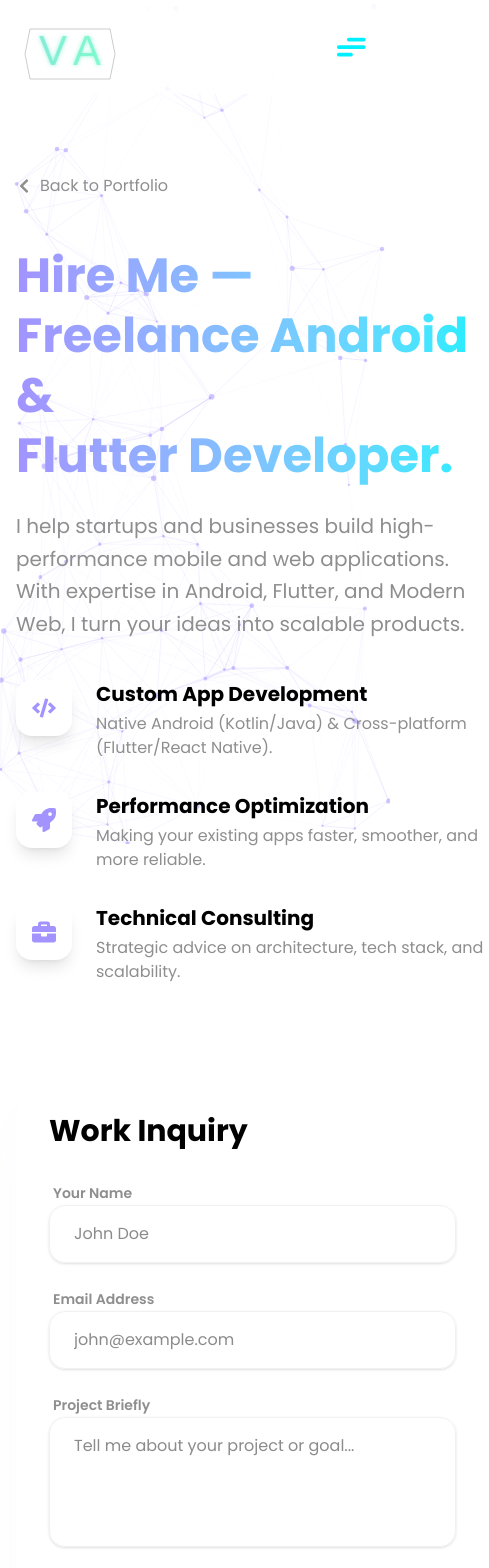
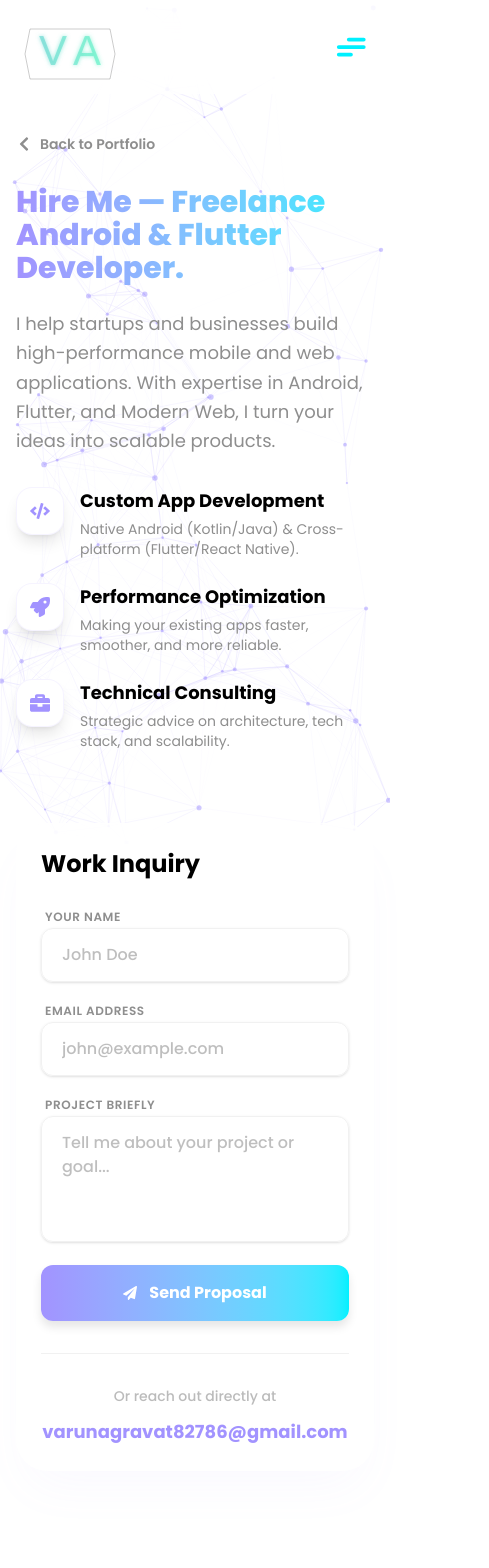
Before and after one commit to varunagravat/3d-portfolio-main, a Next.js app: page /hire-me in a window 390 px wide. Shown: the top 1568 px of the page, 489 px wide, since content can reach past the window. After the commit the page ends 1511 px from the top, so only its background shows below. Built offline with nearby package versions, Linux system fonts and the light colour scheme; a web font is replaced by a local one.

Commit message:
fix: improve Hire Me page mobile responsiveness

```diff
--- a/src/app/hire-me/page.tsx
+++ b/src/app/hire-me/page.tsx
@@ -7,57 +7,57 @@ import LinkNext from "next/link";
 
 const HireMePage = () => {
     return (
-        <main className="min-h-screen bg-transparent dk-safe-layout py-20 px-4">
+        <main className="min-h-screen bg-transparent dk-safe-layout py-10 lg:py-20 px-4">
             <div className="grid max-w-6xl mx-auto z-10 relative">
                 {/* Back Link */}
                 <LinkNext
                     href="/"
-                    className="flex items-center gap-2 text-accent2 hover:text-primary transition-colors mb-12 w-fit group"
+                    className="flex items-center gap-2 text-accent2 hover:text-primary transition-colors mb-8 lg:mb-12 w-fit group"
                 >
                     <FaChevronLeft className="group-hover:-translate-x-1 transition-transform" />
-                    <span>Back to Portfolio</span>
+                    <span className="text-sm md:text-base font-semibold">Back to Portfolio</span>
                 </LinkNext>
 
-                <div className="grid lg:grid-cols-2 gap-12">
+                <div className="grid lg:grid-cols-2 gap-8 lg:gap-12">
                     {/* Left Column: Content */}
                     <motion.div
                         initial={{ opacity: 0, x: -30 }}
                         animate={{ opacity: 1, x: 0 }}
                         transition={{ duration: 0.6 }}
                     >
-                        <h1 className="text-5xl lg:text-7xl font-bold mb-6 dk-gradient-text leading-tight">
-                            Hire Me — <br /> Freelance Android & <br /> Flutter Developer.
+                        <h1 className="text-3xl sm:text-4xl md:text-5xl lg:text-7xl font-extrabold mb-6 dk-gradient-text leading-[1.1]">
+                            Hire Me — <br className="hidden sm:block" /> Freelance Android & <br className="hidden sm:block" /> Flutter Developer.
                         </h1>
-                        <p className="text-xl text-accent2 mb-10 leading-relaxed max-w-lg">
+                        <p className="text-lg md:text-xl text-accent2 mb-8 lg:mb-10 leading-relaxed max-w-lg">
                             I help startups and businesses build high-performance mobile and web applications.
                             With expertise in Android, Flutter, and Modern Web, I turn your ideas into scalable products.
                         </p>
 
-                        <div className="space-y-8 mb-12">
+                        <div className="space-y-6 md:space-y-8 mb-10 lg:mb-12">
                             {[
                                 {
-                                    icon: <FaCode className="text-2xl" />,
+                                    icon: <FaCode className="text-xl md:text-2xl" />,
                                     title: "Custom App Development",
                                     desc: "Native Android (Kotlin/Java) & Cross-platform (Flutter/React Native)."
                                 },
                                 {
-                                    icon: <FaRocket className="text-2xl" />,
+                                    icon: <FaRocket className="text-xl md:text-2xl" />,
                                     title: "Performance Optimization",
                                     desc: "Making your existing apps faster, smoother, and more reliable."
                                 },
                                 {
-                                    icon: <FaBriefcase className="text-2xl" />,
+                                    icon: <FaBriefcase className="text-xl md:text-2xl" />,
                                     title: "Technical Consulting",
                                     desc: "Strategic advice on architecture, tech stack, and scalability."
                                 }
                             ].map((item, i) => (
-                                <div key={i} className="flex gap-6 items-start">
-                                    <div className="w-14 h-14 rounded-2xl bg-white shadow-lg flex items-center justify-center text-primary flex-shrink-0">
+                                <div key={i} className="flex gap-4 md:gap-6 items-start">
+                                    <div className="w-12 h-12 md:w-14 md:h-14 rounded-2xl bg-white shadow-lg flex items-center justify-center text-primary flex-shrink-0 border border-primary/10">
                                         {item.icon}
                                     </div>
                                     <div>
-                                        <h3 className="text-xl font-bold text-accent mb-1">{item.title}</h3>
-                                        <p className="text-accent2">{item.desc}</p>
+                                        <h3 className="text-lg md:text-xl font-bold text-accent mb-1">{item.title}</h3>
+                                        <p className="text-sm md:text-base text-accent2">{item.desc}</p>
                                     </div>
                                 </div>
                             ))}
@@ -69,52 +69,52 @@ const HireMePage = () => {
                         initial={{ opacity: 0, x: 30 }}
                         animate={{ opacity: 1, x: 0 }}
                         transition={{ duration: 0.6, delay: 0.2 }}
-                        className="bg-white/70 backdrop-blur-xl border border-white rounded-[2.5rem] p-8 lg:p-12 shadow-2xl shadow-primary/5"
+                        className="bg-white/80 backdrop-blur-xl border border-white/50 rounded-[2rem] lg:rounded-[2.5rem] p-6 sm:p-8 lg:p-12 shadow-2xl shadow-primary/5"
                     >
-                        <h2 className="text-3xl font-bold mb-8 text-accent">Work Inquiry</h2>
-                        <form className="space-y-6" onSubmit={(e) => e.preventDefault()}>
-                            <div className="grid md:grid-cols-2 gap-6">
+                        <h2 className="text-2xl md:text-3xl font-bold mb-6 lg:mb-8 text-accent">Work Inquiry</h2>
+                        <form className="space-y-4 sm:space-y-6" onSubmit={(e) => e.preventDefault()}>
+                            <div className="grid md:grid-cols-2 gap-4 sm:gap-6">
                                 <div className="space-y-2">
-                                    <label className="text-sm font-semibold text-accent2 ml-1">Your Name</label>
+                                    <label className="text-xs sm:text-sm font-semibold text-accent2 ml-1 uppercase tracking-wider">Your Name</label>
                                     <input
                                         type="text"
                                         placeholder="John Doe"
-                                        className="w-full px-6 py-4 rounded-2xl border border-gray shadow-sm focus:ring-2 focus:ring-primary/20 focus:border-primary outline-none transition-all bg-white/50"
+                                        className="w-full px-5 py-3.5 sm:px-6 sm:py-4 rounded-xl sm:rounded-2xl border border-gray shadow-sm focus:ring-2 focus:ring-primary/20 focus:border-primary outline-none transition-all bg-white/50 text-accent font-medium placeholder:opacity-50"
                                     />
                                 </div>
                                 <div className="space-y-2">
-                                    <label className="text-sm font-semibold text-accent2 ml-1">Email Address</label>
+                                    <label className="text-xs sm:text-sm font-semibold text-accent2 ml-1 uppercase tracking-wider">Email Address</label>
                                     <input
                                         type="email"
                                         placeholder="john@example.com"
-                                        className="w-full px-6 py-4 rounded-2xl border border-gray shadow-sm focus:ring-2 focus:ring-primary/20 focus:border-primary outline-none transition-all bg-white/50"
+                                        className="w-full px-5 py-3.5 sm:px-6 sm:py-4 rounded-xl sm:rounded-2xl border border-gray shadow-sm focus:ring-2 focus:ring-primary/20 focus:border-primary outline-none transition-all bg-white/50 text-accent font-medium placeholder:opacity-50"
                                     />
                                 </div>
                             </div>
 
                             <div className="space-y-2">
-                                <label className="text-sm font-semibold text-accent2 ml-1">Project Briefly</label>
+                                <label className="text-xs sm:text-sm font-semibold text-accent2 ml-1 uppercase tracking-wider">Project Briefly</label>
                                 <textarea
                                     placeholder="Tell me about your project or goal..."
                                     rows={4}
-                                    className="w-full px-6 py-4 rounded-2xl border border-gray shadow-sm focus:ring-2 focus:ring-primary/20 focus:border-primary outline-none transition-all bg-white/50 resize-none"
+                                    className="w-full px-5 py-3.5 sm:px-6 sm:py-4 rounded-xl sm:rounded-2xl border border-gray shadow-sm focus:ring-2 focus:ring-primary/20 focus:border-primary outline-none transition-all bg-white/50 resize-none text-accent font-medium placeholder:opacity-50"
                                 />
                             </div>
 
                             <button
                                 type="submit"
-                                className="w-full py-5 text-white font-bold text-lg rounded-2xl dk-gradient-btn flex items-center justify-center gap-3 hover:scale-[1.02] active:scale-[0.98] transition-transform shadow-xl shadow-primary/20"
+                                className="w-full py-4 sm:py-5 text-white font-bold text-base sm:text-lg rounded-xl sm:rounded-2xl dk-gradient-btn flex items-center justify-center gap-3 hover:scale-[1.02] active:scale-[0.98] transition-transform shadow-xl shadow-primary/20 mt-4 sm:mt-2"
                             >
-                                <FaPaperPlane />
+                                <FaPaperPlane className="text-sm" />
                                 Send Proposal
                             </button>
                         </form>
 
-                        <div className="mt-10 pt-10 border-t border-gray text-center">
-                            <p className="text-accent2 mb-4 italic">Or reach out directly at</p>
+                        <div className="mt-8 pt-8 lg:mt-10 lg:pt-10 border-t border-gray text-center">
+                            <p className="text-sm md:text-base text-accent2 mb-3 lg:mb-4 font-medium opacity-60">Or reach out directly at</p>
                             <a
                                 href={`mailto:${CONFIG.email}`}
-                                className="text-2xl font-bold text-primary hover:underline"
+                                className="text-lg sm:text-xl lg:text-2xl font-bold text-primary hover:underline hover:text-primary transition-all break-all"
                             >
                                 {CONFIG.email}
                             </a>
```
